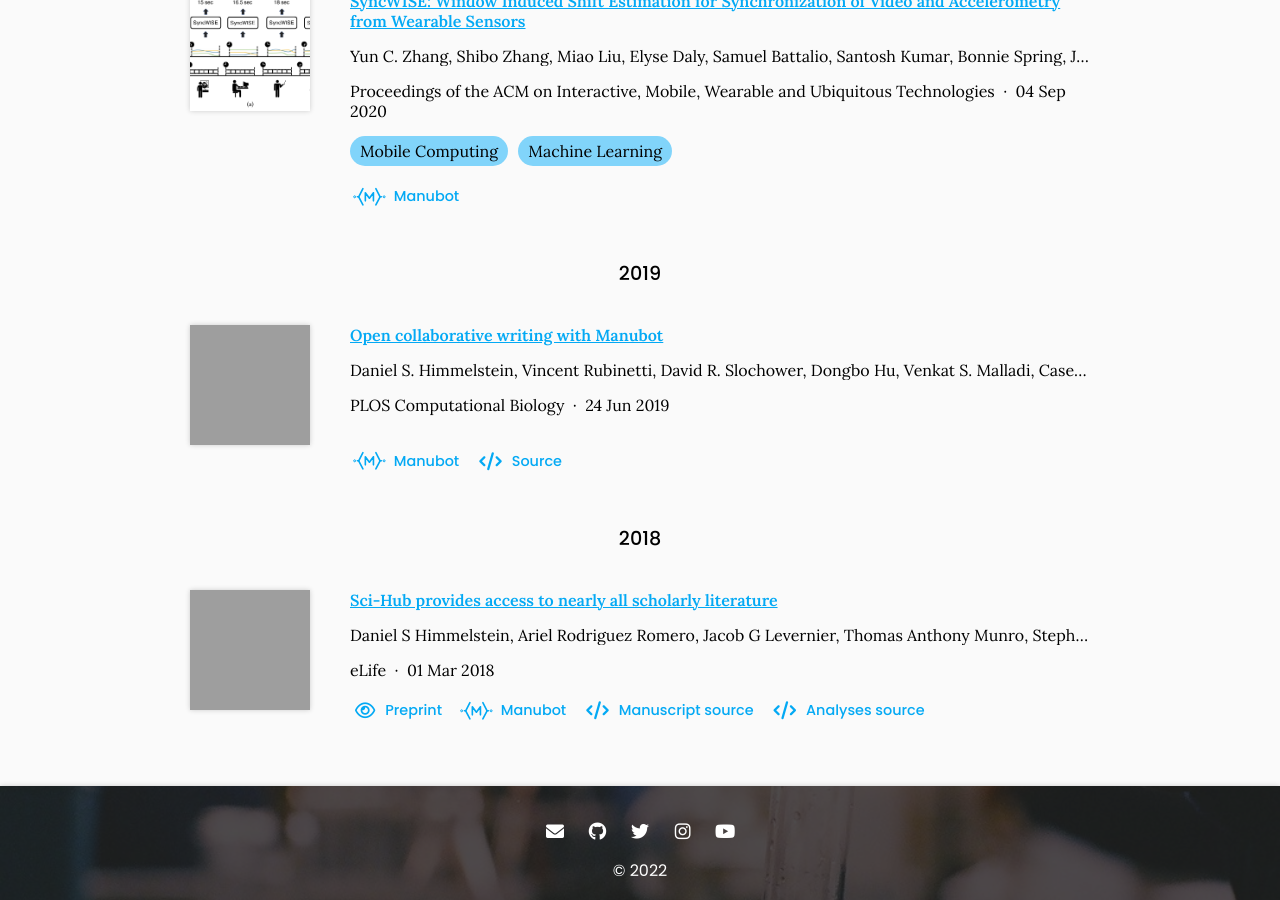
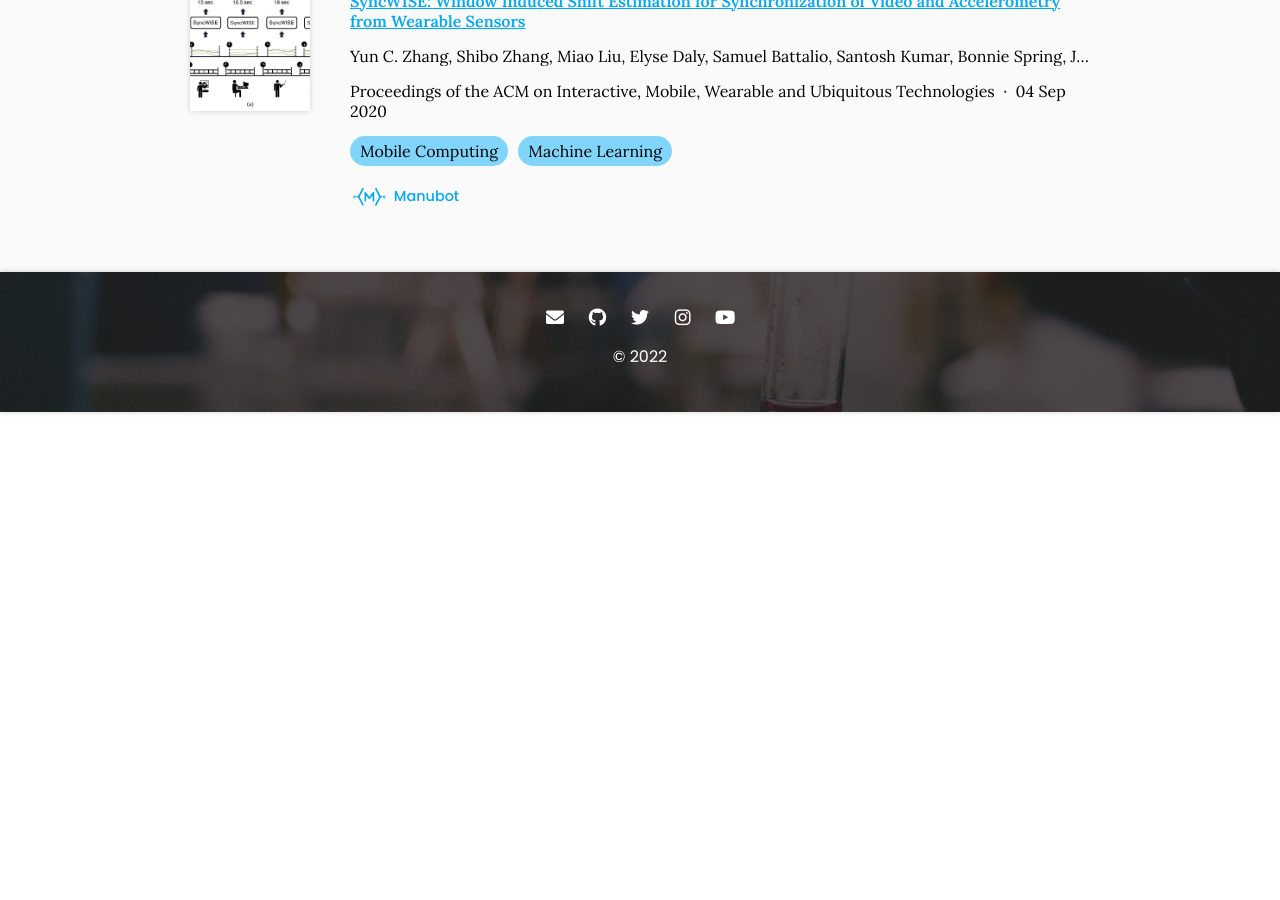
Before and after one commit to mahdipedro/SenseWhy-webs, a Jekyll site: the page built from research/index.md, in a window 1280 px wide and 900 px high, scrolled down 1429 px. Built offline with Jekyll 4.4.1, drawn with Linux system fonts in a browser that asks for light colours; after the commit the page ends 1841 px from its top, so only the background shows below that; some of the changed text lies outside the part shown; grey boxes are pictures that could not be loaded.

Commit message:
Generate citations

```diff
--- a/_data/citations.yaml
+++ b/_data/citations.yaml
@@ -87,54 +87,5 @@
   - type: manubot
     link: https://dl.acm.org/doi/abs/10.1145/3460421.3478811
   tags:
-  - Mobile Computing, Machine Learning
-  _cache: ffb7e87e53d13a32e73f066d975e2a0b52e1f1e937bf6d4942264dc688e868b4
-- id: doi:10.1371/journal.pcbi.1007128
-  title: Open collaborative writing with Manubot
-  authors:
-  - Daniel S. Himmelstein
-  - Vincent Rubinetti
-  - David R. Slochower
-  - Dongbo Hu
-  - Venkat S. Malladi
-  - Casey S. Greene
-  - Anthony Gitter
-  publisher: PLOS Computational Biology
-  date: '2019-06-24'
-  link: https://doi.org/c7np
-  image: https://journals.plos.org/ploscompbiol/article/figure/image?size=inline&id=info:doi/10.1371/journal.pcbi.1007128.g001&rev=2
-  repo: greenelab/meta-review
-  extra-links:
-  - type: manubot
-    link: https://greenelab.github.io/meta-review/
-  - type: source
-    link: https://github.com/greenelab/meta-review
-  - type: website
-    link: http://manubot.org/
-  _cache: 9b4d326347b4c43474de520edff579266c3c490e1baf4a2074ea151d6c90e318
-- id: doi:10.7554/eLife.32822
-  title: Sci-Hub provides access to nearly all scholarly literature
-  authors:
-  - Daniel S Himmelstein
-  - Ariel Rodriguez Romero
-  - Jacob G Levernier
-  - Thomas Anthony Munro
-  - Stephen Reid McLaughlin
-  - Bastian Greshake Tzovaras
-  - Casey S Greene
-  publisher: eLife
-  date: '2018-03-01'
-  link: https://doi.org/ckcj
-  image: https://iiif.elifesciences.org/lax:32822%2Felife-32822-fig8-v3.tif/full/863,/0/default.webp
-  extra-links:
-  - type: preprint
-    link: https://doi.org/10.7287/peerj.preprints.3100v1
-  - type: manubot
-    link: https://greenelab.github.io/scihub-manuscript/
-  - type: source
-    link: https://github.com/greenelab/scihub-manuscript
-    text: Manuscript source
-  - type: source
-    link: https://github.com/greenelab/scihub
-    text: Analyses source
-  _cache: 1510c88d1d7cdb29f090da47b0903118fa57243de166541c8ff31c614fc05604
+  - Wearables, Machine Learning
+  _cache: b2e93d6dafcbc246ad1017aeb01f95a79e41f0a6acca68e9c141b7b8ac6f00e7
```
